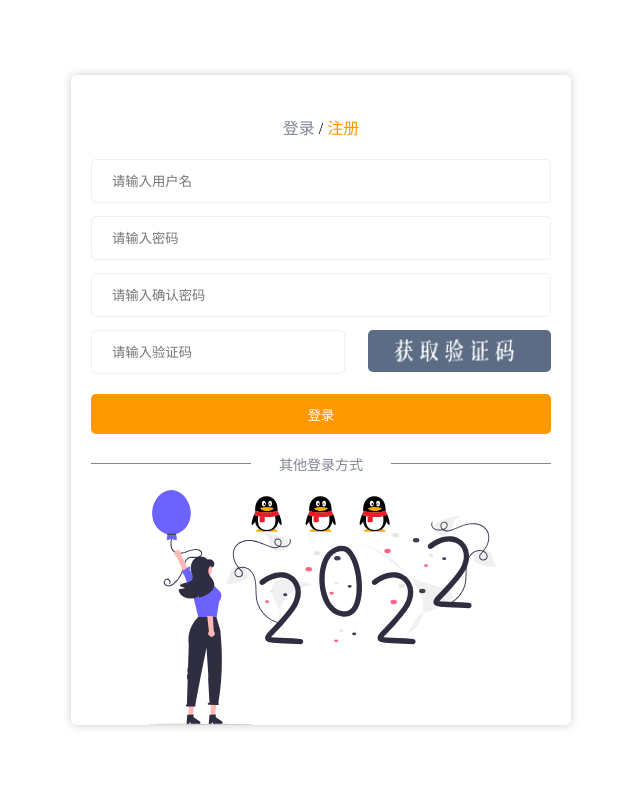
After one commit to suze233/bolg_v1, a Django app: page /sign/ in a window 1280 px wide. The commit adds this page. Shown: the whole page, without its empty margins (319-959 px from the left). Run offline with Django 4.2, Linux system fonts and the light colour scheme; style sheets or scripts are compiled from the project's sources.

Commit message:
登陆注册页

```diff
--- a/app01/views.py
+++ b/app01/views.py
@@ -10,3 +10,11 @@ def index(request):
 
 def news(request):
     return render(request, 'news.html')
+
+
+def login(request):
+    return render(request, 'login.html')
+
+
+def sign(request):
+    return render(request, 'sign.html')
--- /dev/null
+++ b/static/my/css/login.css
@@ -0,0 +1,122 @@
+body {
+  width: 100%;
+  height: 100vh;
+}
+body #app {
+  width: 100%;
+  height: 100%;
+  display: flex;
+  justify-content: center;
+  align-items: center;
+}
+
+main {
+  width: 500px;
+  min-height: 650px;
+  background-color: white;
+  border-radius: 5px;
+  position: relative;
+  box-shadow: 0 0 10px rgba(0, 0, 0, 0.2);
+}
+main .top {
+  padding: 40px 20px 20px 20px;
+}
+main .top .title {
+  text-align: center;
+}
+main .top .title a {
+  color: #808595;
+}
+main .top .title a.active {
+  color: #ff9800;
+}
+main .top .login_forms {
+  margin: 20px 0 20px 0;
+  display: flex;
+  flex-direction: column;
+}
+main .top .login_forms input {
+  margin-bottom: 20px;
+  border: 1px solid #f0eeee;
+  outline: none;
+  height: 40px;
+  border-radius: 5px;
+  padding-left: 20px;
+  transition: all 0.3s;
+}
+main .top .login_forms input:focus {
+  border: 1px solid #ff9800;
+}
+main .top .login_forms input.sign_input {
+  margin-bottom: 13px;
+}
+main .top .login_forms .code {
+  width: 100%;
+  display: flex;
+  justify-content: space-between;
+}
+main .top .login_forms .code input {
+  width: 50%;
+}
+main .top .login_forms .code img {
+  height: 42px;
+  border-radius: 5px;
+  cursor: pointer;
+}
+main .top .login_forms > button {
+  border: none;
+  height: 40px;
+  border-radius: 5px;
+  background-color: #ff9800;
+  color: white;
+  cursor: pointer;
+}
+main .top .other_login {
+  display: flex;
+  flex-direction: column;
+  align-items: center;
+  position: relative;
+}
+main .top .other_login > p {
+  font-size: 14px;
+  color: #808595;
+}
+main .top .other_login::before {
+  position: absolute;
+  content: "";
+  display: block;
+  width: 160px;
+  height: 1px;
+  background-color: #808595;
+  left: 0;
+  top: 9px;
+}
+main .top .other_login::after {
+  position: absolute;
+  content: "";
+  display: block;
+  width: 160px;
+  height: 1px;
+  background-color: #808595;
+  right: 0;
+  top: 9px;
+}
+main .top .other_login > div {
+  margin: 20px;
+}
+main .top .other_login > div img {
+  width: 40px;
+  margin-right: 10px;
+}
+main .top .other_login > div img:last-child {
+  margin-right: 0;
+}
+main .bottom img {
+  position: absolute;
+  bottom: 0;
+  left: 50%;
+  transform: translate(-50%);
+  width: 350px;
+}
+
+/*# sourceMappingURL=login.css.map */
--- /dev/null
+++ b/static/my/css/login.scss
@@ -0,0 +1,145 @@
+body {
+  width: 100%;
+  height: 100vh;
+
+  #app {
+    width: 100%;
+    height: 100%;
+    //background-color: #ff9800;
+    display: flex;
+    justify-content: center;
+    align-items: center;
+  }
+}
+
+main {
+  width: 500px;
+  min-height: 650px;
+  background-color: white;
+  border-radius: 5px;
+  position: relative;
+  box-shadow: 0 0 10px rgba(0,0,0,0.2);
+
+  .top {
+    padding: 40px 20px 20px 20px;
+
+    .title {
+      text-align: center;
+
+      a {
+        color: #808595;
+      }
+
+      a.active {
+        color: #ff9800;
+      }
+    }
+
+    .login_forms {
+      margin: 20px 0 20px 0;
+      display: flex;
+      flex-direction: column;
+
+      input {
+        margin-bottom: 20px;
+        border: 1px solid #f0eeee;
+        outline: none;
+        height: 40px;
+        border-radius: 5px;
+        padding-left: 20px;
+        transition: all 0.3s;
+
+        &:focus {
+          border: 1px solid #ff9800;
+        }
+      }
+
+      input.sign_input {
+        margin-bottom: 13px;
+      }
+
+      .code {
+        width: 100%;
+        display: flex;
+        justify-content: space-between;
+
+        input {
+          width: 50%;
+        }
+
+        img {
+          height: 42px;
+          border-radius: 5px;
+          cursor: pointer;
+        }
+      }
+
+      > button {
+        border: none;
+        height: 40px;
+        border-radius: 5px;
+        background-color: #ff9800;
+        color: white;
+        cursor: pointer;
+      }
+
+    }
+
+    .other_login {
+      display: flex;
+      flex-direction: column;
+      align-items: center;
+      position: relative;
+
+      >p {
+        font-size: 14px;
+        color: #808595;
+      }
+
+      &::before {
+          position: absolute;
+          content: '';
+          display: block;
+          width: 160px;
+          height: 1px;
+          background-color: #808595;
+          left: 0;
+          top: 9px;
+      }
+
+      &::after {
+          position: absolute;
+          content: '';
+          display: block;
+          width: 160px;
+          height: 1px;
+          background-color: #808595;
+          right: 0;
+          top: 9px;
+      }
+
+      > div {
+        margin: 20px;
+
+        img {
+          width: 40px;
+          margin-right: 10px;
+
+          &:last-child {
+            margin-right: 0;
+          }
+        }
+      }
+    }
+  }
+
+  .bottom {
+    img {
+      position: absolute;
+      bottom: 0;
+      left: 50%;
+      transform: translate(-50%);
+      width: 350px;
+    }
+  }
+}
--- a/templates/index.html
+++ b/templates/index.html
@@ -24,8 +24,8 @@
             <div class="right">
                 <img v-show="theme === 'light'" src="/static/my/img/nav/light.svg" @click="setTheme('dark')" alt="">
                 <img v-show="theme === 'dark'" src="/static/my/img/nav/dark.svg" @click="setTheme('light')" alt="">
-                <a href="#">登录</a>
-                <a href="#">注册</a>
+                <a href="/login">登录</a>
+                <a href="/sign">注册</a>
             </div>
         </nav>
         {% banner 'index' %}
--- /dev/null
+++ b/templates/login.html
@@ -0,0 +1,46 @@
+<!DOCTYPE html>
+<html lang="en">
+<head>
+    <meta charset="UTF-8">
+    {% block title %}
+        <title>个人博客|用户登录</title>
+    {% endblock %}
+    <link rel="stylesheet" href="/static/my/css/reset.css">
+    <link rel="stylesheet" href="/static/my/css/login.css">
+</head>
+<body>
+<div id="app">
+    <main>
+        <div class="top">
+            <div class="title">
+                {% block main_title %}
+                    <a href="/login" class="active">登录</a> / <a href="/sign">注册</a>
+                {% endblock %}
+            </div>
+            <div class="login_forms">
+                {% block form %}
+                    <input type="text" placeholder="请输入用户名">
+                    <input type="text" placeholder="请输入密码">
+                    <div class="code">
+                     <input type="text" placeholder="请输入验证码">
+                        <img src="/static/my/img/login/code.png" alt="">
+                    </div>
+                    <button>登录</button>
+                {% endblock %}
+            </div>
+            <div class="other_login">
+                <p>其他登录方式</p>
+                <div>
+                    <img src="/static/my/img/footer/qq_icon.svg" alt="">
+                    <img src="/static/my/img/footer/qq_icon.svg" alt="">
+                    <img src="/static/my/img/footer/qq_icon.svg" alt="">
+                </div>
+            </div>
+        </div>
+        <div class="bottom">
+            <img src="/static/my/img/login/new_year_202.svg" alt="">
+        </div>
+    </main>
+</div>
+</body>
+</html>
--- /dev/null
+++ b/templates/sign.html
@@ -0,0 +1,20 @@
+{% extends 'login.html' %}
+
+{% block title %}
+        <title>个人博客|用户注册</title>
+{% endblock %}
+
+{% block main_title %}
+    <a href="/login">登录</a> / <a href="/sign" class="active">注册</a>
+{% endblock %}
+
+{% block form %}
+    <input type="text" placeholder="请输入用户名" class="sign_input">
+    <input type="text" placeholder="请输入密码" class="sign_input">
+    <input type="text" placeholder="请输入确认密码" class="sign_input">
+    <div class="code">
+     <input type="text" placeholder="请输入验证码">
+        <img src="/static/my/img/login/code.png" alt="">
+    </div>
+    <button>登录</button>
+{% endblock %}
--- a/v1/urls.py
+++ b/v1/urls.py
@@ -22,4 +22,6 @@ urlpatterns = [
     path('admin/', admin.site.urls),
     path('', views.index),
     path('news/', views.news),
+    path('login/', views.login),
+    path('sign/', views.sign),
 ]
```
Also changed, not shown: static/my/img/login/code.png (added), static/my/img/login/new_year_202.svg (added), 1 other file.
